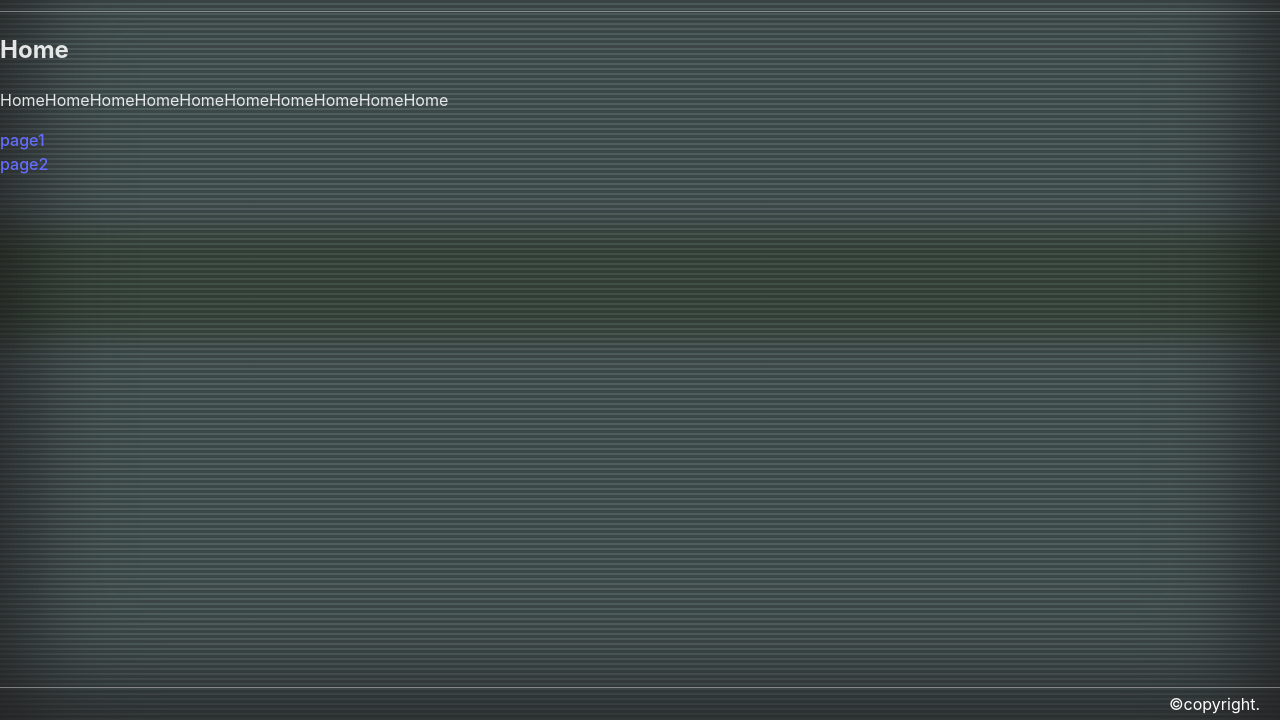
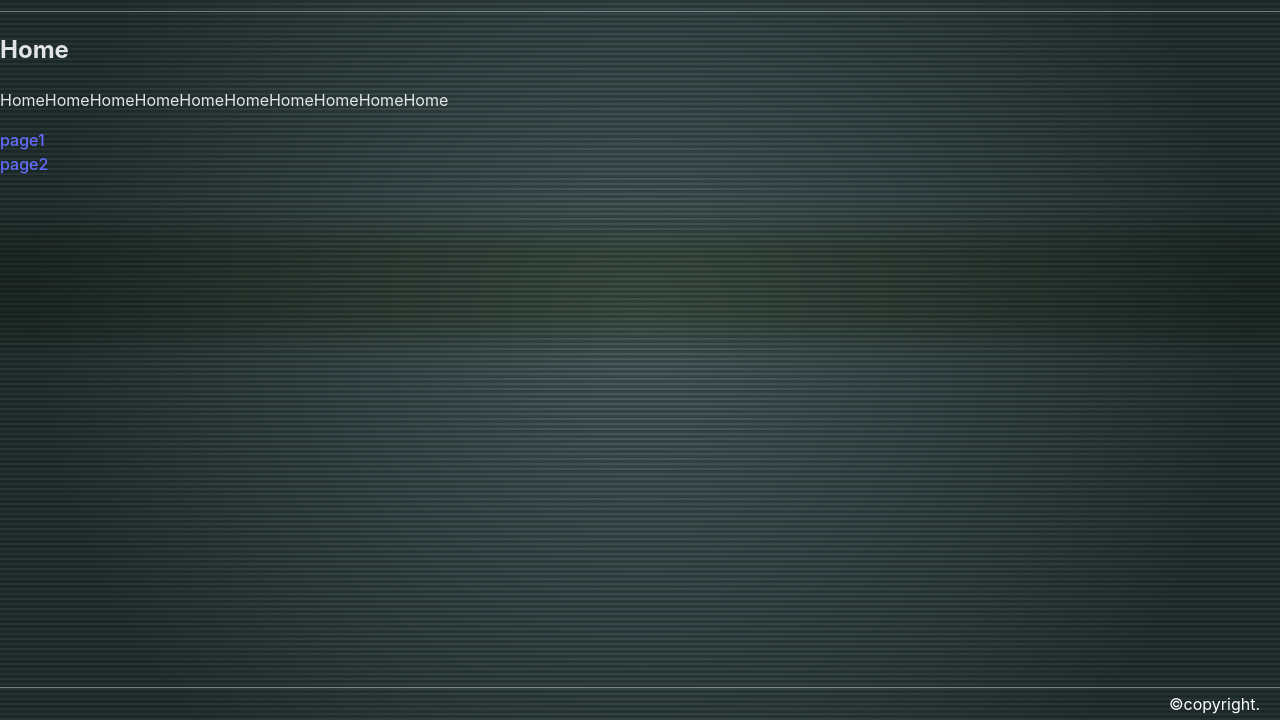
Before and after one commit to scandamus/static_screen, a website built with Vite: page index.html in a window 1280 px wide. Shown: the part 80-800 px from the top of the page. Built offline with nearby package versions, Linux system fonts and the light colour scheme.

Commit message:
:dizzy:[update]bgに円形グラデ

```diff
--- a/css/style.css
+++ b/css/style.css
@@ -31,14 +31,17 @@ body {
 }
 
 .wrap {
-  min-height: 100vh;
+  position: relative;
   display: flex;
   flex-direction: column;
   justify-content: space-between;
+  min-height: 100vh;
   background-blend-mode: overlay;
-  background-image:repeating-linear-gradient(0deg, #a8a8a8, #a8a8a8 2px, transparent 2px, transparent 5px);
+  background-image:
+          radial-gradient(circle, rgba(120, 130, 130, 1), rgba(60, 70, 70, 1) 80%),
+          repeating-linear-gradient(0deg, #a8a8a8, #a8a8a8 2px, transparent 2px, transparent 5px);
   background-color: #3c4748;
-  box-shadow: inset 0 0 100px 20px #222;
+  overflow: hidden;
 }
 
 .wrap::before {
@@ -54,15 +57,16 @@ body {
   box-shadow: 0 0 30px 20px var(--color-burn);
   mix-blend-mode: multiply;
   animation: 16s infinite anmScreenBurn;
+  pointer-events: none;
 }
 
 @keyframes anmScreenBurn {
   from {
-    transform: translateY(calc(100vh + 50px));
+    top: calc(100vh + 50px);
   }
 
   to {
-    transform: translateY(-120px);
+    top: -120px;
   }
 }
 
```
